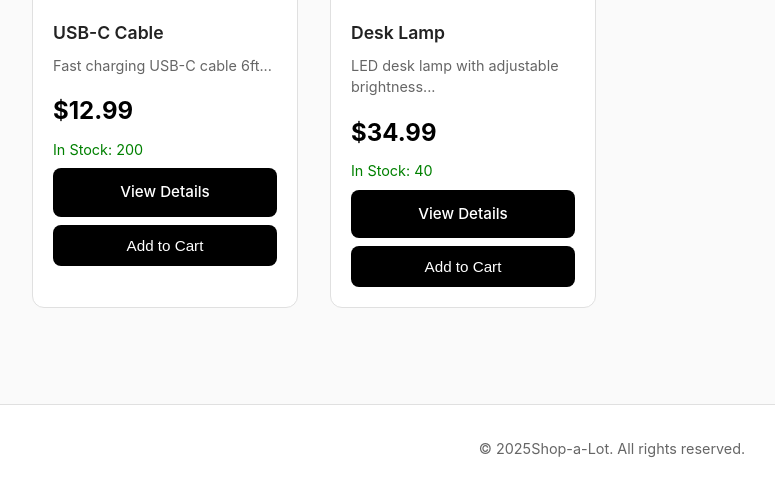
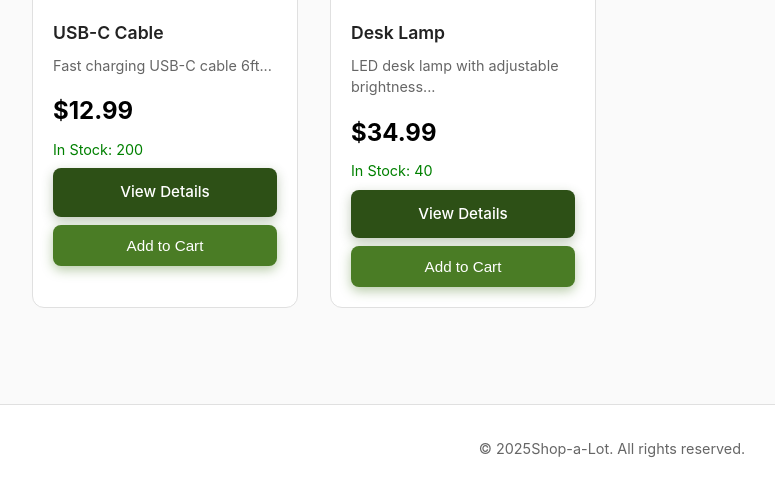
Before and after one commit to adamhb710/cosc213-finalproject, a PHP site: page / in a window 1280 px wide. Shown: the part 1044-1536 px from the top of the page, without its empty margins (28-803 px from the left). Run offline with PHP 8.4, Linux system fonts and the light colour scheme; data comes from the database, SQL or seed files in the repository.

Commit message:
added a swamp-green color theme

```diff
--- a/css/style.css
+++ b/css/style.css
@@ -1,3 +1,11 @@
+/* --Theme Colors: Swamp Green -- */
+:root {
+    --swamp-dark: #2d5016;
+    --swamp-medium: #4a7c25;
+    --swamp-light: #6b9b37;
+    --swamp-glow: rgba(74, 124, 37, 0.4);
+}
+
 /* Reset & Base Styles */
 * {
     margin: 0;
@@ -33,7 +41,7 @@ header .container {
 
 header h1 {
     font-size: 1.8rem;
-    color: #222;
+    color: var(--swamp-dark);
     font-weight: 700;
     letter-spacing: -0.5px;
 }
@@ -79,7 +87,8 @@ main {
 
 .product-card:hover {
     transform: translateY(-4px);
-    box-shadow: 0 8px 24px rgba(0,0,0,0.08);
+    box-shadow: 0 8px 24px var(--swamp-glow);
+    border-color: var(--swamp-light);
 }
 
 .product-card img {
@@ -114,7 +123,7 @@ main {
 .btn {
     display: inline-block;
     padding: 0.75rem 1.5rem;
-    background: #000;
+    background: var(--swamp-dark);
     color: white;
     border: none;
     border-radius: 8px;
@@ -124,18 +133,24 @@ main {
     text-decoration: none;
     text-align: center;
     transition: all 0.2s;
+    box-shadow: 0 4px 12px rgba(45, 80, 22, 0.3);
 }
 
 .btn:hover {
-    background: #333;
+    background: var(--swamp-medium);
+    box-shadow: 0 6px 20px var(--swamp-glow);
+    transform: translateY(-2px);
 }
 
 .btn-success {
-    background: #000;
+    background: var(--swamp-medium);
+    box-shadow: 0 4px 12px var(--swamp-glow);
 }
 
 .btn-success:hover {
-    background: #333;
+    background: var(--swamp-light);
+    box-shadow: 0 8px 24px var(--swamp-glow);
+    transform: translateY(-2px);
 }
 
 .btn-danger {
```
